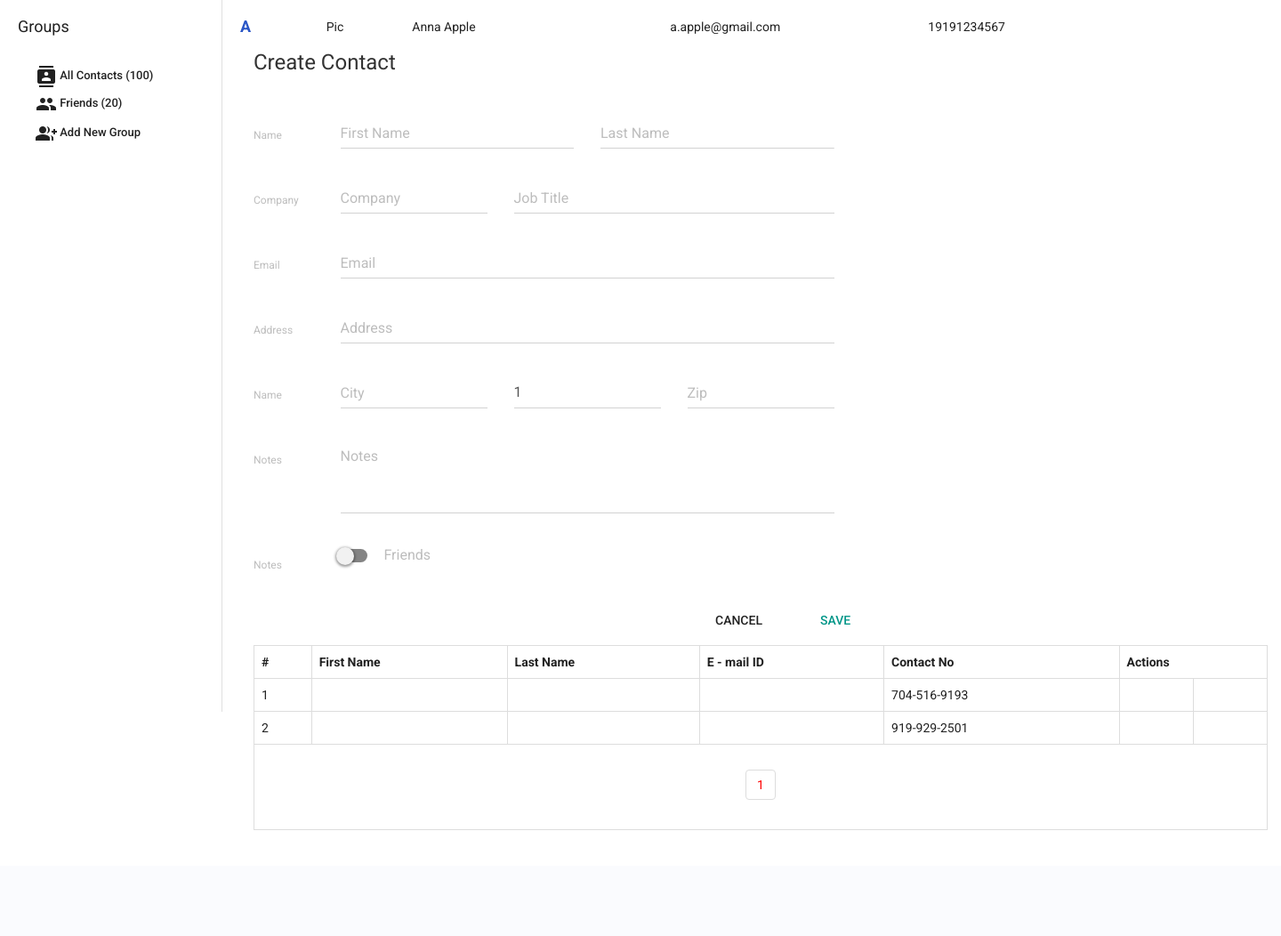
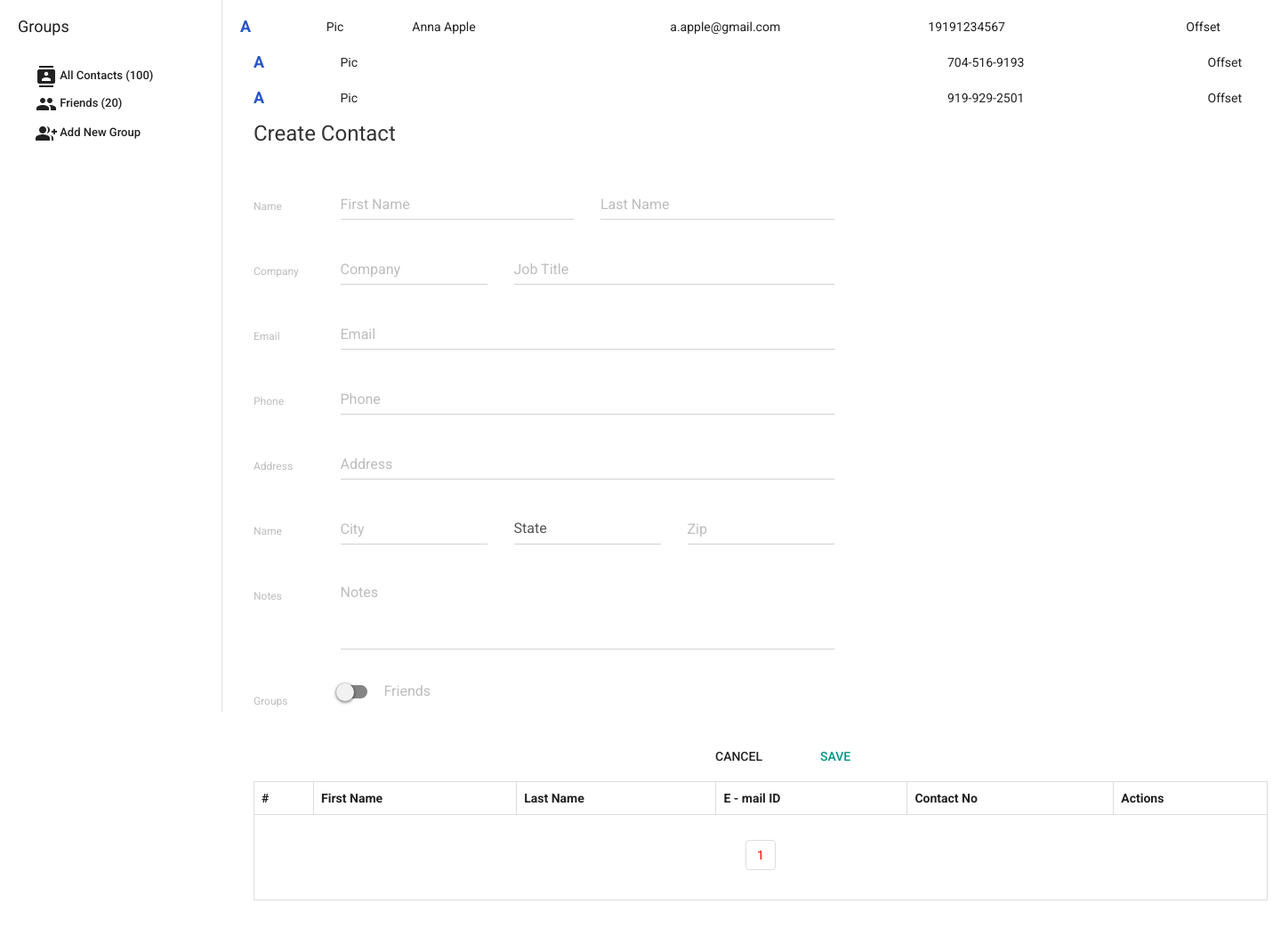
Before and after one commit to wesleylo/contact-manager, a PHP site: page / in a window 1440 px wide. Shown: the part 64-1116 px from the top of the page at 89% size. Before the commit the page ends 997 px from the top, so only its background shows below. Run offline with PHP 8.4, Linux system fonts and the light colour scheme; data comes from the database, SQL or seed files in the repository; data that the repository does not hold is empty; some libraries are stand-ins or nearby versions; some web fonts are replaced.

Commit message:
Debugging create.

```diff
--- a/class.crud.php
+++ b/class.crud.php
@@ -83,8 +83,29 @@ class crud
         while($row=$stmt->fetch(PDO::FETCH_ASSOC))
         {
           ?>
-                <tr>
-                <td><?php print($row['id']); ?></td>
+          <div class="row">
+            <div class="col-lg-1 first-letter">
+              <!--Will print letter if entry is first alphabetically for its letter.
+              Check if first alphabetically on create/update/destroy-->
+              A
+            </div>
+            <div class="col-lg-1">
+              <!--Pic of contact that a user can upload will go here-->
+              Pic
+            </div>
+            <div class="col-lg-3">
+              <?php print($row['fname'] . " " . $row['lname']);?>
+            </div>
+            <div class="col-lg-3">
+              <?php print($row['email']); ?>
+            </div>
+            <div class="col-lg-3">
+              <?php print($row['phone']); ?>
+            </div>
+            <div class="col-lg-1">
+              Offset
+            </div>
+            <!-- <td><?php print($row['id']); ?></td>
             <td><?php print($row['fname']); ?></td>
             <td><?php print($row['lname']); ?></td>
             <td><?php print($row['email']); ?></td>
@@ -94,8 +115,8 @@ class crud
             </td>
             <td align="center">
               <a href="delete.php?delete_id=<?php print($row['id']); ?>"><i class="glyphicon glyphicon-remove-circle"></i></a>
-                </td>
-                </tr>
+            </td> -->
+          </div>
           <?php
         }
       }
--- a/index.php
+++ b/index.php
@@ -96,6 +96,9 @@
             <div class="col-lg-3">
               19191234567
             </div>
+            <div class="col-lg-1">
+              Offset
+            </div>
           </div>
           <!-- Insert contacts from DB here -->
           <div class="container">
@@ -125,18 +128,18 @@
         </div>
 
         <div container>
-        <form class="form-horizontal">
+        <form action="create2.php" method="post" class="form-horizontal">
           <fieldset>
             <legend>Create Contact</legend>
 
             <div class="row">
               <div class="form-group">
-                <label for="inputFirst" class="col-md-1 control-label">Name</label>
+                <label for="inputFname" class="col-md-1 control-label">Name</label>
                 <div class="col-md-3">
-                  <input type="email" class="form-control" id="inputFirst" placeholder="First Name">
+                  <input type="text" class="form-control" name="fname" placeholder="First Name">
                 </div>
                 <div class="col-md-3">
-                  <input type="inputLast" class="form-control" id="inputLast" placeholder="Last Name">
+                  <input type="text" class="form-control" name="lname" placeholder="Last Name">
                 </div>
               </div>
             </div>
@@ -144,10 +147,10 @@
               <div class="form-group">
                 <label for="inputFirst" class="col-md-1 control-label">Company</label>
                 <div class="col-md-2">
-                  <input type="email" class="form-control" id="inputFirst" placeholder="Company">
+                  <input type="text" class="form-control" name="company" placeholder="Company">
                 </div>
                 <div class="col-md-4">
-                  <input type="inputLast" class="form-control" id="inputLast" placeholder="Job Title">
+                  <input type="text" class="form-control" name="title" placeholder="Job Title">
                 </div>
               </div>
             </div>
@@ -155,7 +158,15 @@
               <div class="form-group">
                 <label for="inputFirst" class="col-md-1 control-label">Email</label>
                 <div class="col-md-6">
-                  <input type="email" class="form-control" id="inputFirst" placeholder="Email">
+                  <input type="email" class="form-control" name="email" placeholder="Email">
+                </div>
+              </div>
+            </div>
+            <div class="row">
+              <div class="form-group">
+                <label for="inputFirst" class="col-md-1 control-label">Phone</label>
+                <div class="col-md-6">
+                  <input type="text" class="form-control" name="phone" placeholder="Phone">
                 </div>
               </div>
             </div>
@@ -163,7 +174,7 @@
               <div class="form-group">
                 <label for="inputFirst" class="col-md-1 control-label">Address</label>
                 <div class="col-md-6">
-                  <input type="email" class="form-control" id="inputFirst" placeholder="Address">
+                  <input type="text" class="form-control" name="address" placeholder="Address">
                 </div>
               </div>
             </div>
@@ -171,19 +182,20 @@
               <div class="form-group">
                 <label for="inputFirst" class="col-md-1 control-label">Name</label>
                 <div class="col-md-2">
-                  <input type="email" class="form-control" id="inputFirst" placeholder="City">
+                  <input type="text" class="form-control" name="city" placeholder="City">
                 </div>
                 <div class="col-md-2">
-                  <select id="select111" class="form-control">
-                    <option>1</option>
-                    <option>2</option>
-                    <option>3</option>
-                    <option>4</option>
-                    <option>5</option>
+                  <select id="inputState" class="form-control" name="state">
+                    <option value="" hidden="true" disabled selected>State</option> <!--style="color: #555"-->
+                    <option>NC</option>
+                    <option>SC</option>
+                    <option>TN</option>
+                    <option>VA</option>
+                    <option>GA</option>
                   </select>
                 </div>
                 <div class="col-md-2">
-                  <input type="email" class="form-control" id="inputFirst" placeholder="Zip">
+                  <input type="text" class="form-control" name="zip" placeholder="Zip">
                 </div>
               </div>
             </div>
@@ -192,13 +204,13 @@
                 <label for="notes" class="col-md-1 control-label">Notes</label>
 
                 <div class="col-md-6">
-                  <textarea class="form-control" rows="3" id="notes" placeholder="Notes"></textarea>
+                  <textarea class="form-control" rows="3" name="notes" placeholder="Notes"></textarea>
                 </div>
               </div>
             </div>
             <div class="row">
               <div class="form-group">
-                <label for="group" class="col-md-1 control-label">Notes</label>
+                <label for="group" class="col-md-1 control-label">Groups</label> <!-- Will implement later-->
                 <div class="col-md-offset-0 col-md-6">
                   <div class="togglebutton">
                     <label>
@@ -211,8 +223,8 @@
             <div class="row">
               <div class="form-group">
                 <div class="col-md-7 col-md-offset-5">
-                  <button type="button" class="btn btn-default">Cancel</button>
-                  <button type="save" class="btn btn-primary">Save</button>
+                  <button class="btn btn-cancel">Cancel</button> <!-- exit modal-->
+                  <input type="submit" name="btn-save" class="btn btn-primary" value="Save"/>
                 </div>
               </div>
             </fieldset>
```
Also changed, not shown: add-data.php (added, +90 -0 lines), create2.php (added, +15 -0 lines). Lines whose indentation alone changed are shown as unchanged.
